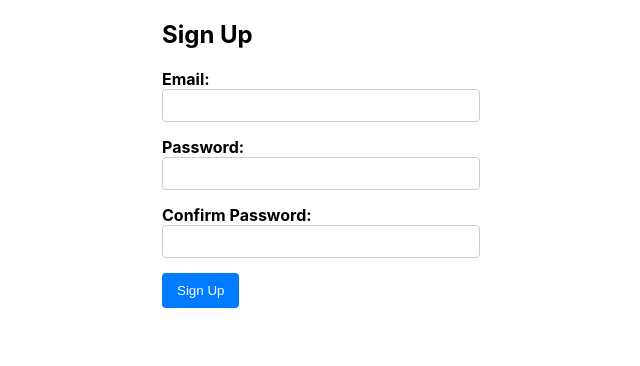
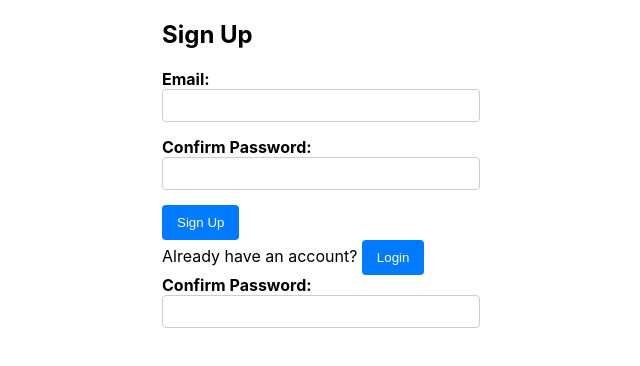
Before and after one commit to Mdsadiqmulla/Expense-Tracker-App, a React (Create React App) app: page / in a window 1280 px wide. Shown: the top 366 px of the page, without its empty margins (328-968 px from the left). Built offline with nearby package versions, Linux system fonts and the light colour scheme.

Commit message:
Login Added

```diff
--- a/src/components/SignUp/SignUpForm.js
+++ b/src/components/SignUp/SignUpForm.js
@@ -6,6 +6,7 @@ const SignupForm = () => {
   const [password, setPassword] = useState('');
   const [confirmPassword, setConfirmPassword] = useState('');
   const [alert, setAlert] = useState('');
+  const [isLogin, setIsLogin] = useState(false);
 
   const handleSubmit = async (e) => {
     e.preventDefault();
@@ -17,7 +18,18 @@ const SignupForm = () => {
     }
 
     try {
-      const response = await fetch('https://identitytoolkit.googleapis.com/v1/accounts:signUp?key=AIzaSyAVIbdHb1HjOT4pjxuuD7s0sq-EzzC1uQo', {
+        let endpoint = '';
+      let message = '';
+
+      if (isLogin) {
+        endpoint = 'https://identitytoolkit.googleapis.com/v1/accounts:signInWithPassword?key=AIzaSyAVIbdHb1HjOT4pjxuuD7s0sq-EzzC1uQo';
+        message = 'Login successful!';
+      } else {
+        endpoint = 'https://identitytoolkit.googleapis.com/v1/accounts:signUp?key=AIzaSyAVIbdHb1HjOT4pjxuuD7s0sq-EzzC1uQo';
+        message = 'Signup successful!';
+      }
+
+      const response = await fetch(endpoint, {
         method: 'POST',
         headers: {
           'Content-Type': 'application/json',
@@ -31,14 +43,13 @@ const SignupForm = () => {
 
       if (response.ok) {
         const data = await response.json();
-        console.log('Signup successful', data);
-        setAlert('Signup successful!');
-        // Do something after successful signup
+        console.log('Operation successful', data);
+        setAlert(message);
+        // Do something after successful operation
       } else {
         const errorData = await response.json();
-        console.error('Signup failed', errorData);
-        // Do something with the error
-        setAlert('Signup failed');
+        console.error('Operation failed', errorData);
+        setAlert('Operation failed');
         // Clear form fields
         setEmail('');
         setPassword('');
@@ -46,14 +57,13 @@ const SignupForm = () => {
       }
     } catch (error) {
       console.error('Error:', error);
-      // Handle network or other errors
-      setAlert('Error occurred during signup');
+      setAlert('Error occurred during operation');
     }
   };
 
   return (
     <form className="signup-form" onSubmit={handleSubmit}>
-      <h2>Sign Up</h2>
+       <h2>{isLogin ? 'Login' : 'Sign Up'}</h2>
       {alert && <div className="alert">{alert}</div>}
       <div className="form-group">
         <label htmlFor="email">Email:</label>
@@ -64,14 +74,23 @@ const SignupForm = () => {
           onChange={(e) => setEmail(e.target.value)}
         />
       </div>
-      <div className="form-group">
-        <label htmlFor="password">Password:</label>
-        <input
-          type="password"
-          id="password"
-          value={password}
-          onChange={(e) => setPassword(e.target.value)}
-        />
+      {!isLogin && (
+        <div className="form-group">
+          <label htmlFor="confirmPassword">Confirm Password:</label>
+          <input
+            type="password"
+            id="confirmPassword"
+            value={confirmPassword}
+            onChange={(e) => setConfirmPassword(e.target.value)}
+          />
+        </div>
+      )}
+      <button type="submit">{isLogin ? 'Login' : 'Sign Up'}</button>
+      <div>
+        {isLogin ? 'Need an account? ' : 'Already have an account? '}
+        <button type="button" onClick={() => setIsLogin(!isLogin)}>
+          {isLogin ? 'Sign Up' : 'Login'}
+        </button>
       </div>
       <div className="form-group">
         <label htmlFor="confirmPassword">Confirm Password:</label>
@@ -82,7 +101,6 @@ const SignupForm = () => {
           onChange={(e) => setConfirmPassword(e.target.value)}
         />
       </div>
-      <button type="submit">Sign Up</button>
     </form>
   );
 };
```
